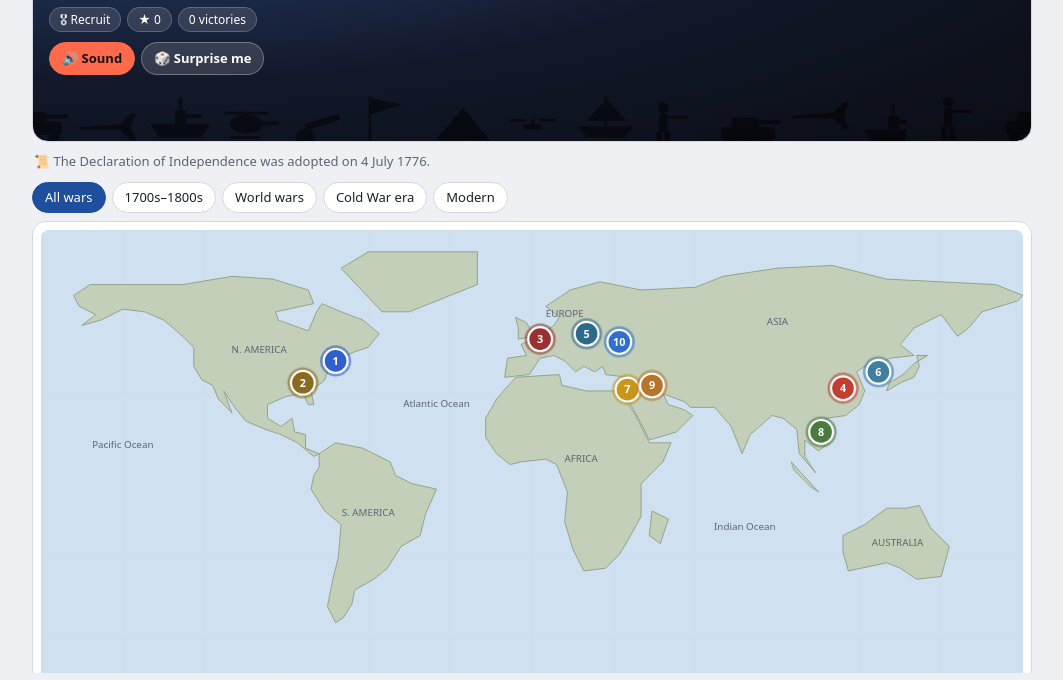
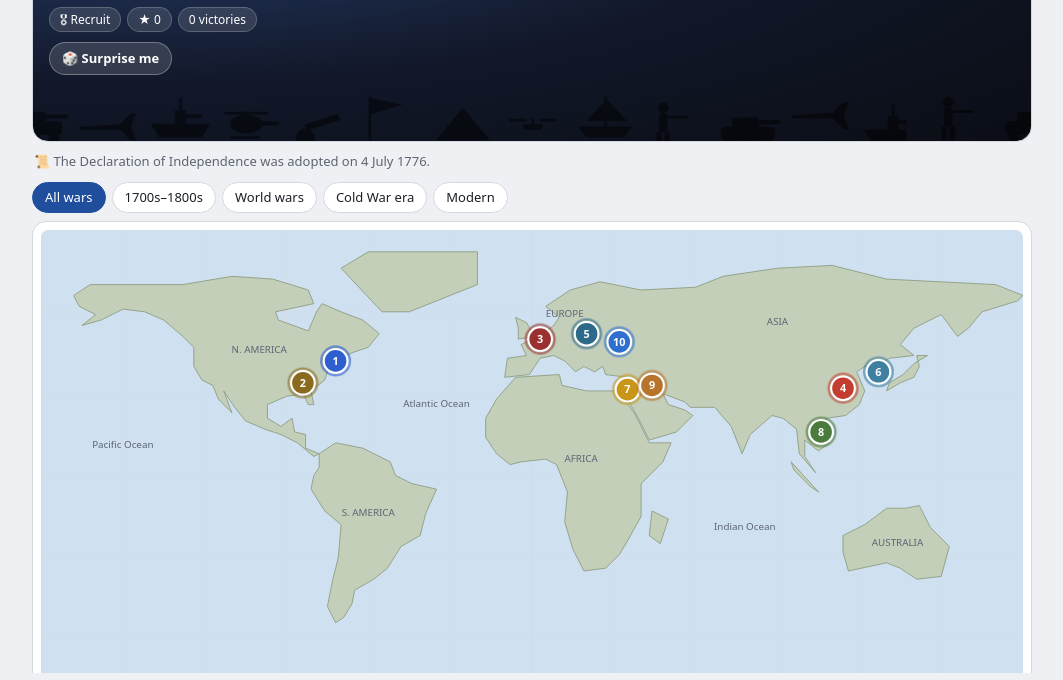
Before and after one commit to aaroncav2/war_room_ten_strategy_games, a website: page www/index.html in a window 1280 px wide. Shown: the part 120-800 px from the top of the page, without its empty margins (108-1171 px from the left). Drawn offline with Linux system fonts and the light colour scheme.

Commit message:
Add files via upload

```diff
--- a/www/index.html
+++ b/www/index.html
@@ -53,6 +53,7 @@ svg{display:block}.mapbox svg{width:100%;height:auto}
 [hidden]{display:none!important}
 @keyframes shine{to{background-position:200% 0}}@keyframes mv{to{transform:translateX(-50%)}}@keyframes ping{from{transform:scale(1);opacity:.7}to{transform:scale(2.6);opacity:0}}
 @media (prefers-reduced-motion:reduce){.hero h1 b,.track,.pin .ring{animation:none}}
+#bSfx,#bSfx2{display:none!important}
 </style></head><body>
 <div id="hub"><div class="wrap">
 <section class="hero">
@@ -116,7 +117,7 @@ const sil=(n,x,y,s,op)=>`<g transform="translate(${x},${y}) scale(${s})" fill="#
 document.documentElement.style.setProperty('--ad-h',AD_H+'px');
 const adslot=document.getElementById('adslot');
 const ST={get(k,d){try{const v=localStorage.getItem(k);return v?JSON.parse(v):d}catch(e){return d}},set(k,v){try{localStorage.setItem(k,JSON.stringify(v))}catch(e){}}};
-let PR=ST.get('wr_prog',{}),CFG=Object.assign({sfx:true},ST.get('wr_cfg',{}),{music:false,voice:false}),FILT='all',CUR=null;
+let PR=ST.get('wr_prog',{}),CFG=Object.assign({sfx:true},ST.get('wr_cfg',{}),{sfx:false,music:false,voice:false}),FILT='all',CUR=null;
 const G=[
 {id:'rev',t:'Birth of a Nation',w:'American Revolutionary War',y:'1775–1783',ll:[-72,42],e:'early',ic:'🔔',c:'#2f5fcf',b:'Patriots, the Crown, France, or Loyalists, Native nations and enslaved people.'},
 {id:'civ',t:'Divided Union',w:'American Civil War',y:'1861–1865',ll:[-84,34],e:'early',ic:'⚔️',c:'#8a6a1f',b:'The Union, the Confederacy, Britain and France, or the freedom movement.'},
```
